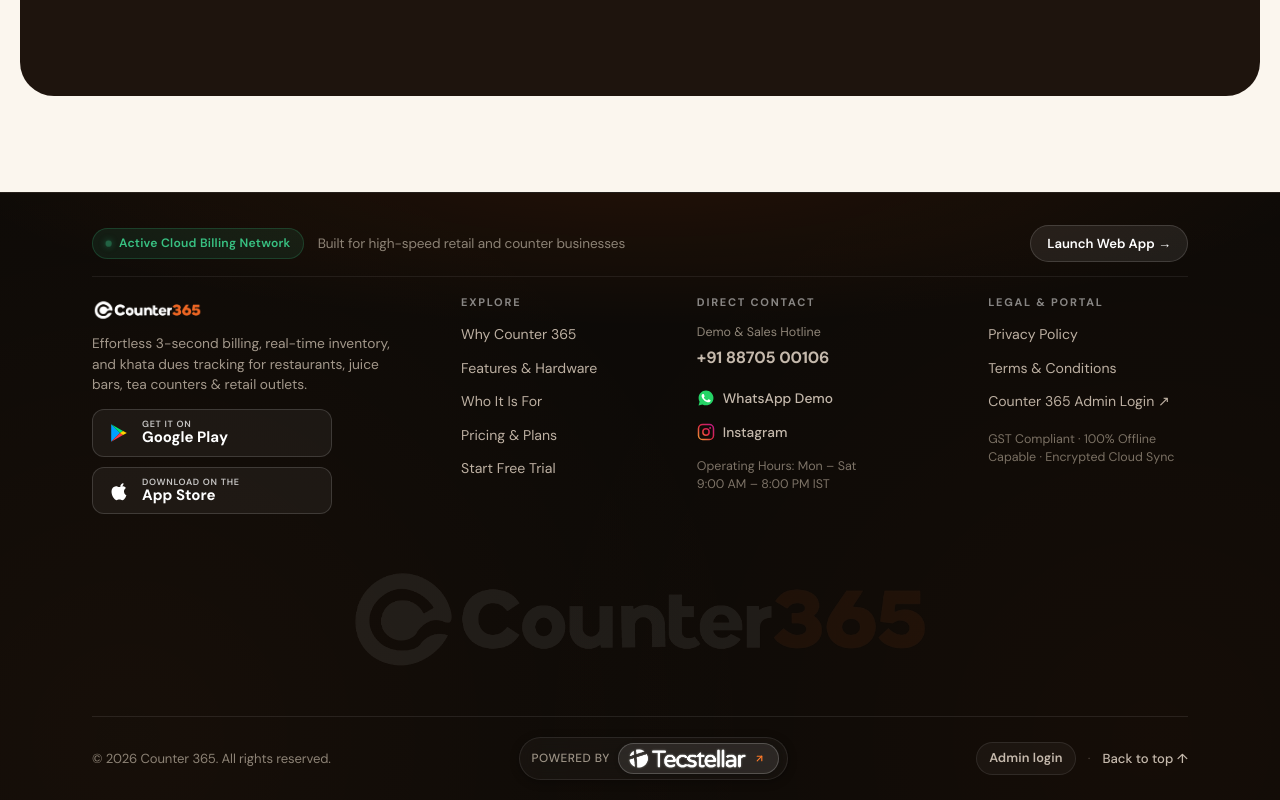
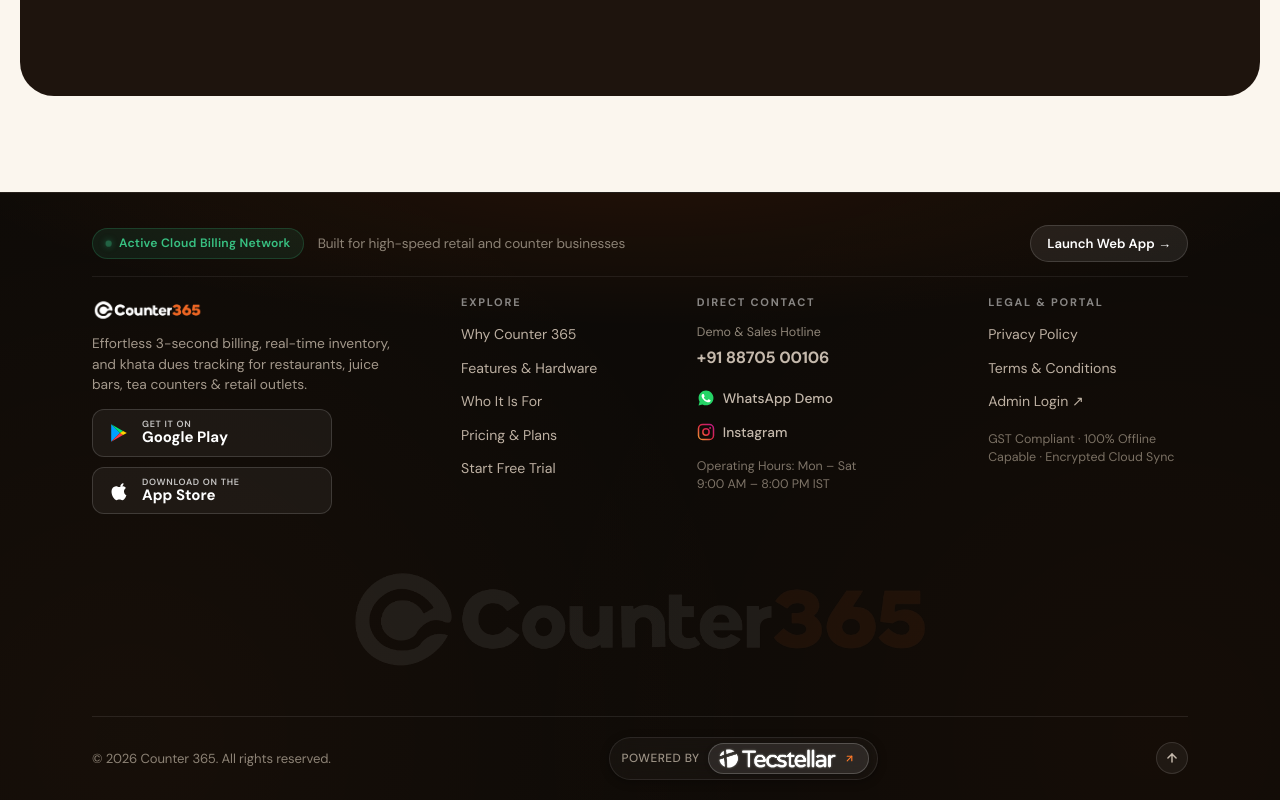
Before and after one commit to Tecstellar/Counter365--Website, a React (Vite) app: page / in a window 1280 px wide. Shown: the part 5000-5800 px from the top of the page. Built offline with nearby package versions, Linux system fonts and the light colour scheme; no server answers; a web font is replaced by a local one.

Commit message:
fix(footer): update admin login link in col 4 and simplify back to top icon arrow

```diff
--- a/src/screens/landing/LandingPage.tsx
+++ b/src/screens/landing/LandingPage.tsx
@@ -1350,17 +1350,23 @@ export const LandingPage: React.FC = () => {
         .ft-back-to-top {
           display: inline-flex;
           align-items: center;
-          gap: 5px;
-          color: #8c8275;
-          font-size: 0.82rem;
-          font-weight: 500;
+          justify-content: center;
+          width: 32px;
+          height: 32px;
+          border-radius: 50%;
+          background: rgba(255, 255, 255, 0.05);
+          border: 1px solid rgba(255, 255, 255, 0.12);
+          color: #a3988b;
           text-decoration: none;
           cursor: pointer;
-          transition: color 0.18s;
+          transition: all 0.2s cubic-bezier(0.16, 1, 0.3, 1);
         }
 
         .ft-back-to-top:hover {
+          background: rgba(255, 255, 255, 0.12);
+          border-color: rgba(255, 122, 41, 0.55);
           color: #ffffff;
+          transform: translateY(-2px);
         }
 
         .fl { color: #fff; text-decoration: none; }
@@ -2328,7 +2334,7 @@ export const LandingPage: React.FC = () => {
                     target="_blank"
                     rel="noreferrer"
                   >
-                    Counter 365 Admin Login ↗
+                    Admin Login ↗
                   </a>
                 </li>
                 <li style={{ marginTop: '6px' }}>
@@ -2390,16 +2396,6 @@ export const LandingPage: React.FC = () => {
 
             <div className="fb-right">
               <a
-                className="ft-admin-pill"
-                href="https://counter365-admin.tecstellar.com/"
-                target="_blank"
-                rel="noreferrer"
-                title="Counter365 Admin Login"
-              >
-                Admin login
-              </a>
-              <span style={{ opacity: 0.3 }}>·</span>
-              <a
                 className="ft-back-to-top"
                 href="#top"
                 onClick={(e) => {
@@ -2407,8 +2403,12 @@ export const LandingPage: React.FC = () => {
                   window.scrollTo({ top: 0, behavior: 'smooth' });
                 }}
                 title="Back to top"
+                aria-label="Back to top"
               >
-                Back to top ↑
+                <svg width="14" height="14" viewBox="0 0 24 24" fill="none" stroke="currentColor" strokeWidth="2.5" strokeLinecap="round" strokeLinejoin="round">
+                  <line x1="12" y1="19" x2="12" y2="5" />
+                  <polyline points="5 12 12 5 19 12" />
+                </svg>
               </a>
             </div>
           </div>
```
